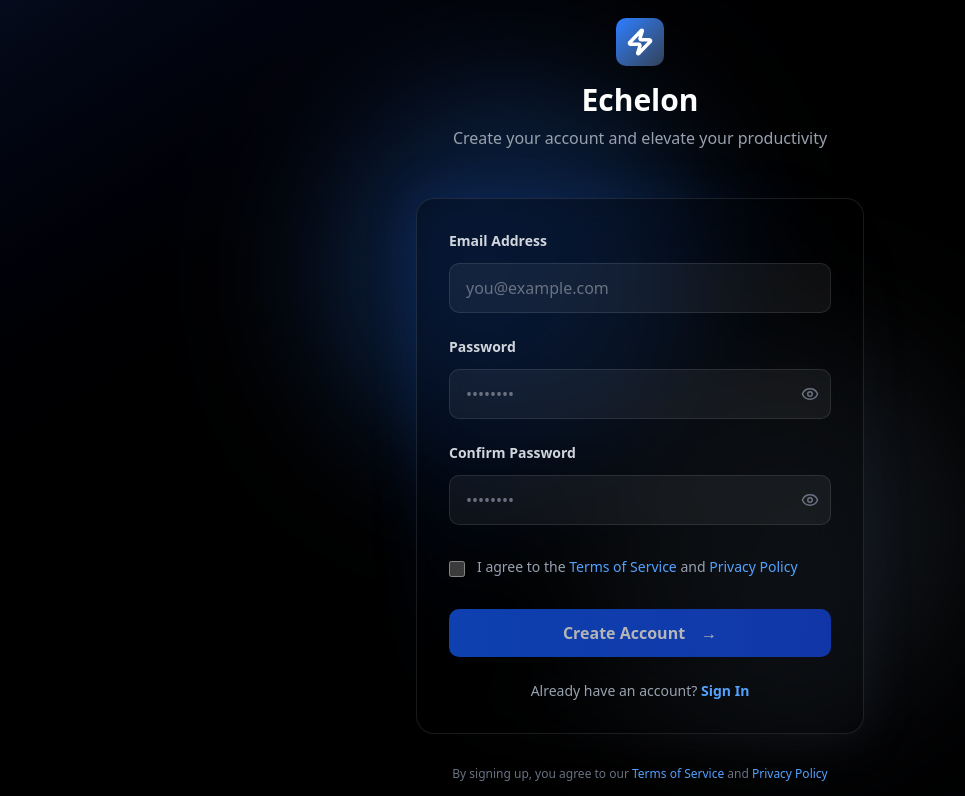
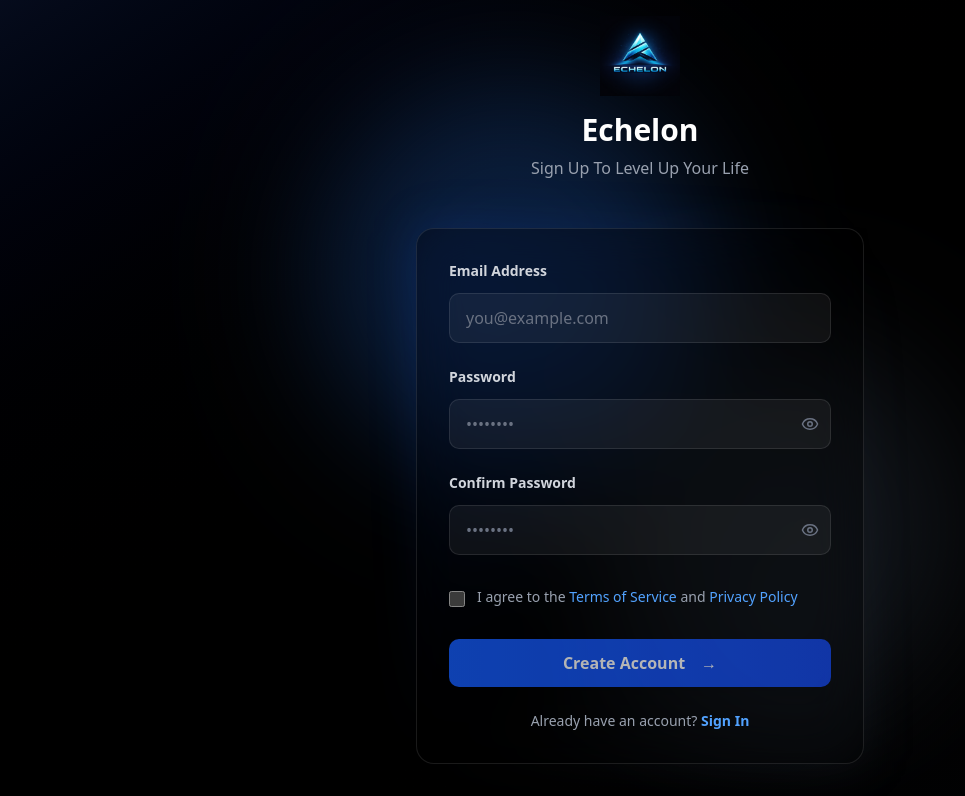
Before and after one commit to DevAnnafi/Echelon, a Next.js app: page /register in a window 1280 px wide. Shown: the top 796 px of the page, without its empty margins (0-965 px from the left). Built offline with nearby package versions, Linux system fonts and the light colour scheme.

Commit message:
Feat: Created the Sign Up Page with the correct logo

```diff
--- a/src/app/(auth)/register/page.tsx
+++ b/src/app/(auth)/register/page.tsx
@@ -3,6 +3,7 @@
 import React, { useState } from 'react';
 import { Eye, EyeOff, Zap } from 'lucide-react';
 import Link from 'next/link';
+import Image from 'next/image';
 
 export default function SignUpPage() {
   const [email, setEmail] = useState('');
@@ -39,12 +40,19 @@
       <div className="w-full max-w-md relative z-10">
         {/* Header */}
         <div className="text-center mb-12">
-          <Link href="/" className="inline-flex items-center justify-center w-12 h-12 bg-gradient-to-br from-blue-500 to-slate-700 rounded-lg mb-4 mx-auto hover:opacity-80 transition-opacity">
-            <Zap size={28} className="text-white" strokeWidth={3} />
+          <Link href="/" className="inline-flex items-center justify-center w-20 h-20 mb-4 mx-auto hover:opacity-80 transition-opacity">
+            <Image
+              src="/images/Echelon_Logo.png"
+              alt="Echelon Logo"
+              width={80}
+              height={80}
+              className="object-contain"
+            />
           </Link>
+
           <h1 className="text-3xl font-bold text-white mb-2">Echelon</h1>
-          <p className="text-gray-400">Create your account and elevate your productivity</p>
-        </div>
+          <p className="text-gray-400">Sign Up To Level Up Your Life</p>
+      </div>
 
         {/* Form Card */}
         <div className="relative">
```
Also changed, not shown: src/app/(auth)/login/page.tsx (+4 -3 lines).
